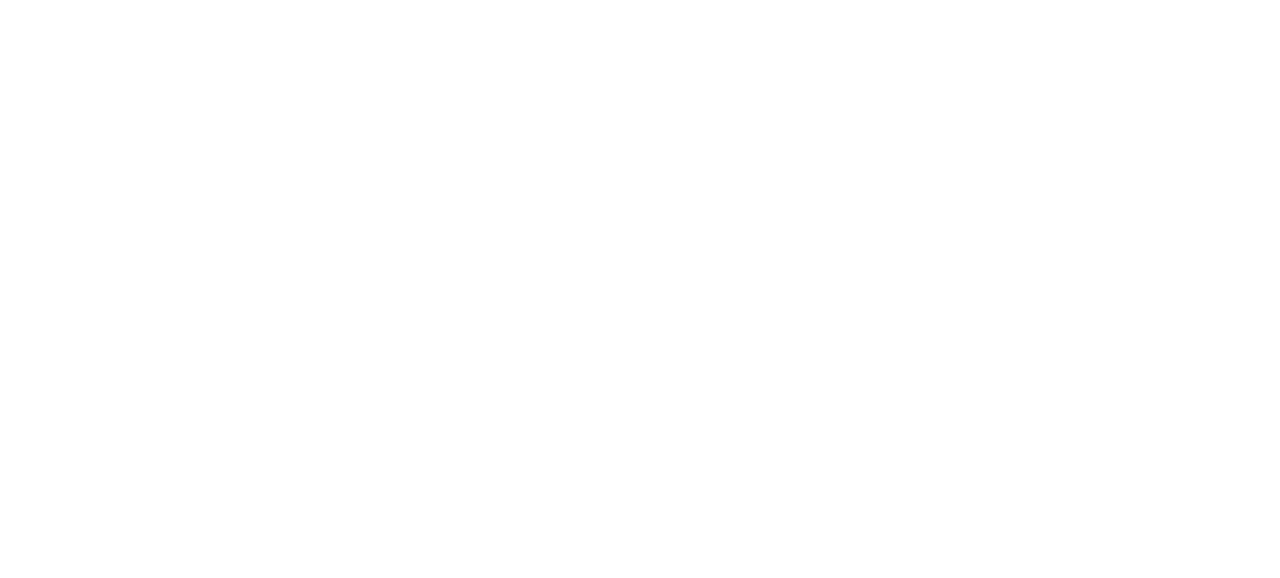
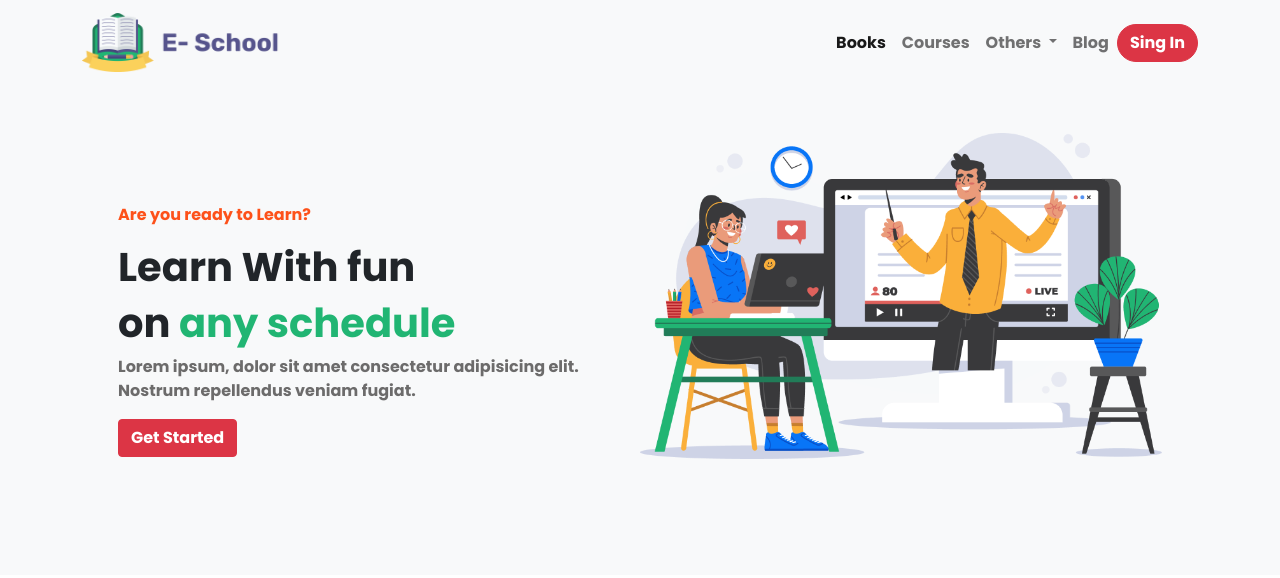
Before and after one commit to farhanacsebd/E-school, a plain HTML site: page index.html in a window 1280 px wide. Drawn offline with nearby package versions, Linux system fonts and the light colour scheme.

Commit message:
2nd part done only

```diff
--- a/index.html
+++ b/index.html
@@ -9,10 +9,77 @@
     <!-- css sheets -->
     <link href="https://cdn.jsdelivr.net/npm/bootstrap@5.0.2/dist/css/bootstrap.min.css" rel="stylesheet"
         integrity="sha384-EVSTQN3/azprG1Anm3QDgpJLIm9Nao0Yz1ztcQTwFspd3yD65VohhpuuCOmLASjC" crossorigin="anonymous">
+
+    <!-- css style sheets     -->
+    <link rel="stylesheet" href="style.css">
 </head>
 
 <body>
+    <header>
+        <nav class="navbar navbar-expand-lg navbar-light bg-light">
+            <div class="container">
+                <a class="navbar-brand" href="#"><img src="ICON/Logo.png" alt="" width="198px" height="59px"></a>
 
+                <form class="d-flex">
+
+                    <div class="collapse navbar-collapse" id="navbarSupportedContent">
+                        <ul class="navbar-nav me-auto mb-2 mb-lg-0">
+                            <li class="nav-item">
+                                <a class="nav-link active" aria-current="page" href="#">Books</a>
+                            </li>
+                            <li class="nav-item">
+                                <a class="nav-link" href="#">Courses</a>
+                            </li>
+                            <li class="nav-item dropdown">
+                                <a class="nav-link dropdown-toggle" href="#" id="navbarDropdown" role="button"
+                                    data-bs-toggle="dropdown" aria-expanded="false">
+                                    Others
+                                </a>
+                                <ul class="dropdown-menu" aria-labelledby="navbarDropdown">
+                                    <li><a class="dropdown-item" href="#">Action</a></li>
+                                    <li><a class="dropdown-item" href="#">Another action</a></li>
+                                    <li>
+                                        <hr class="dropdown-divider">
+                                    </li>
+                                    <li><a class="dropdown-item" href="#">Something else here</a></li>
+                                </ul>
+                            </li>
+                            <li class="nav-item">
+                                <a class="nav-link" href="#">Blog</a>
+                            </li>
+                        </ul>
+
+                        <button class="btn btn-danger rounded-pill" type="submit">Sing In</button>
+                </form>
+
+            </div>
+            <button class="navbar-toggler" type="button" data-bs-toggle="collapse"
+                data-bs-target="#navbarSupportedContent" aria-controls="navbarSupportedContent" aria-expanded="false"
+                aria-label="Toggle navigation">
+                <span class="navbar-toggler-icon"></span>
+            </button>
+            </div>
+        </nav>
+        <section class="bg-light">
+            <div class="container d-flex p-5">
+                <div class="half-part col-lg-6">
+                    <P><span class="red-color">Are you ready to Learn?</span></P>
+                    <H1>Learn With fun</H1>
+                    <h1>on <span class="schedule">any schedule</span></h1>
+                    <p>Lorem ipsum, dolor sit amet consectetur adipisicing elit. Nostrum repellendus veniam fugiat.
+                    </p>
+                    <a class="btn btn-danger" href="#">Get Started</a>
+                </div>
+                <div class="half-image col-lg-6"><img src="photos/Illustration.png" alt=""></div>
+            </div>
+        </section>
+    </header>
+    <main>
+
+    </main>
+    <footer>
+
+    </footer>
 
 
 
--- /dev/null
+++ b/style.css
@@ -0,0 +1,30 @@
+/* font style */
+@import url('https://fonts.googleapis.com/css2?family=Poppins:wght@700&display=swap');
+*{
+    margin:0;
+    padding: 0;
+    box-sizing: border-box;
+}
+body{
+    font-family: 'Poppins', sans-serif;
+}
+p{
+    color: #6C6B6B;
+    font-size: 16px;
+}
+.half-part{
+    width: 50%;
+    padding:70px 0;
+
+}
+
+.half-image img{
+    width: 100%;
+}
+.schedule{
+    color: #21B573;
+}
+
+.red-color{
+    color: #FD511A;
+}
```
